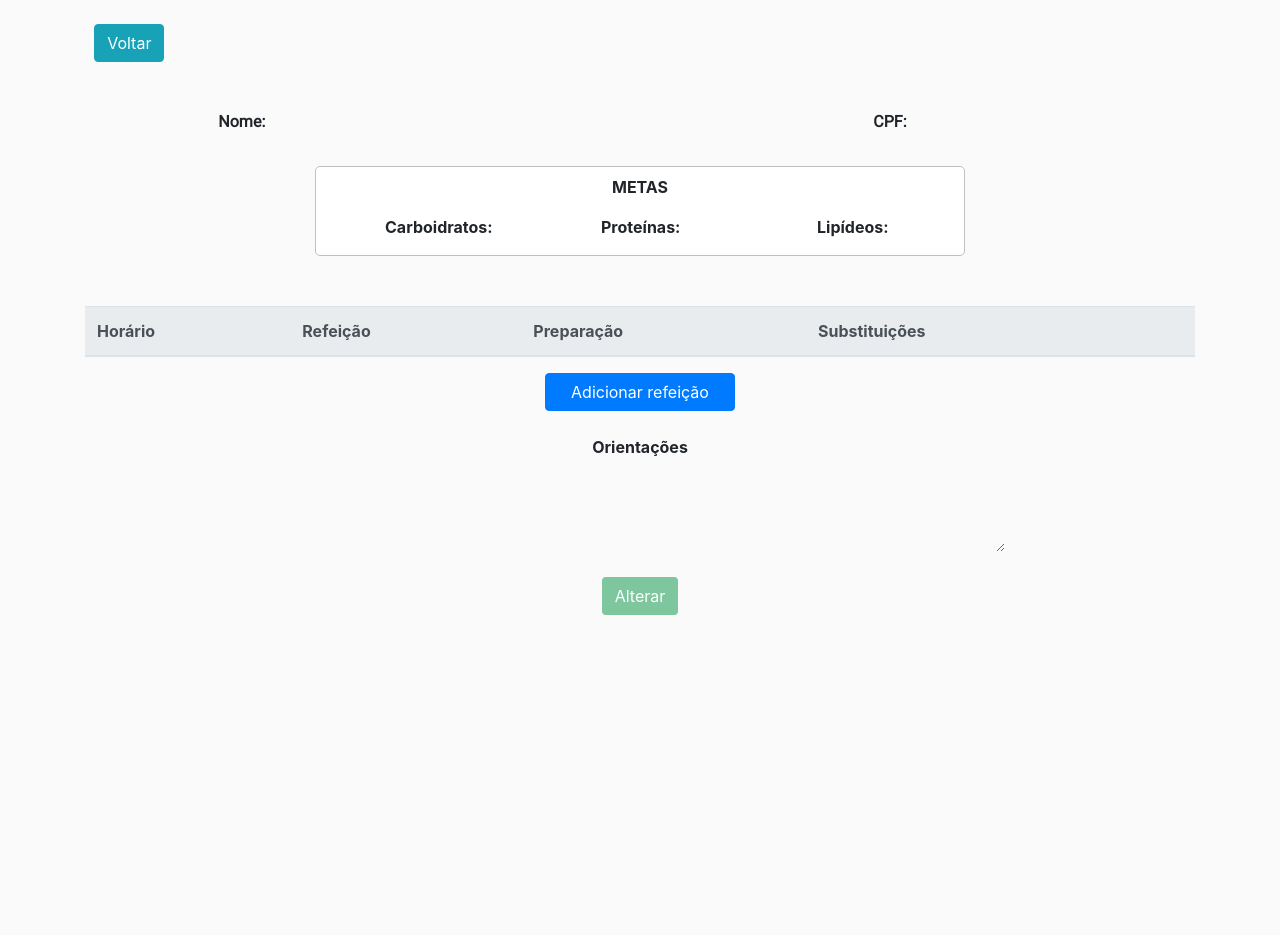
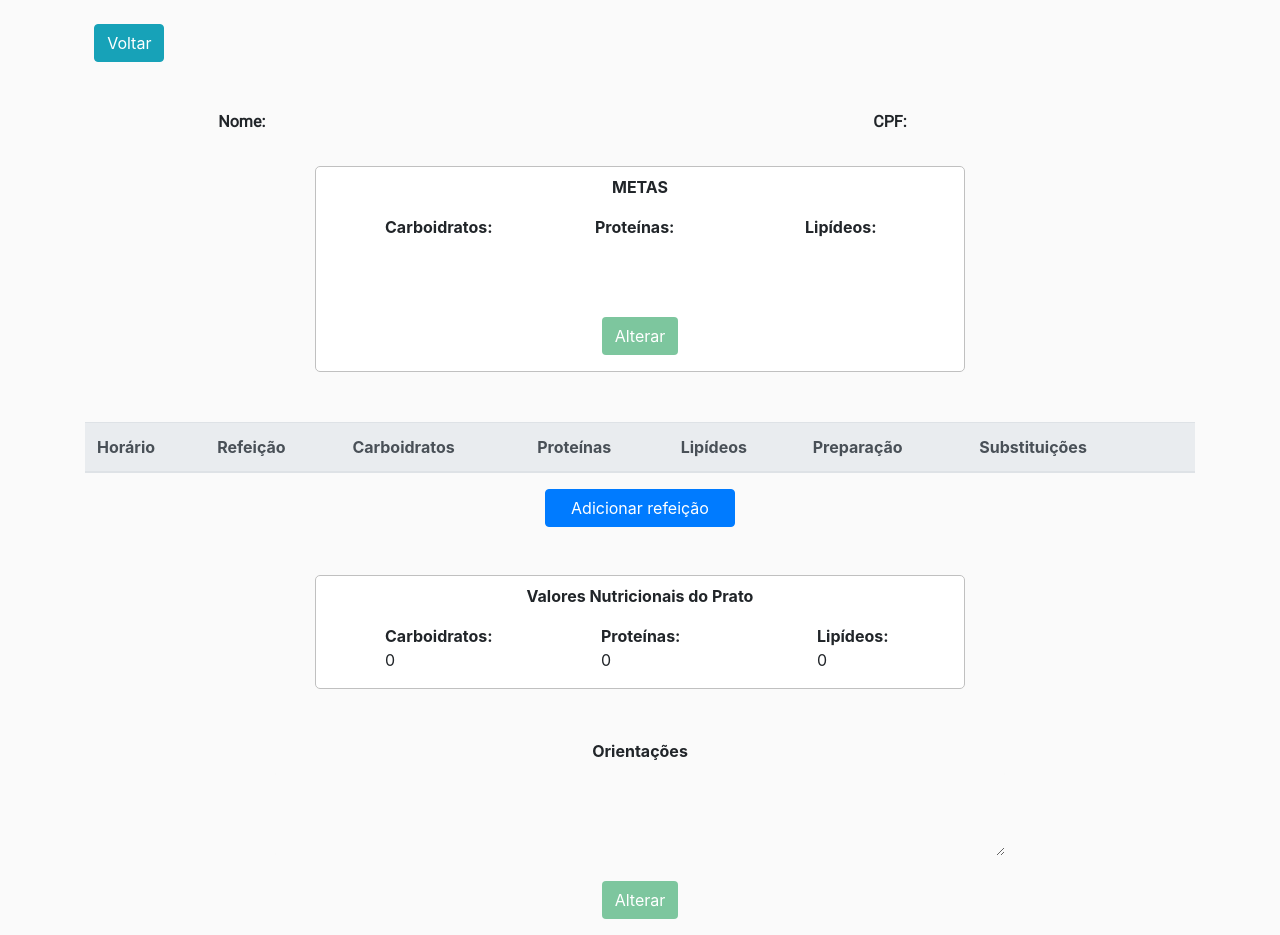
Before and after one commit to luis-modesto/AEPN, a PHP site: page /telaPlano.php in a window 1280 px wide. Before the commit the page ends 615 px from the top, so only its background shows below. Run offline with PHP 8.4, Linux system fonts and the light colour scheme; the visitor is signed in with stand-in values (Sample User, id 1); lists and menus that the app fills with data are empty; some libraries are stand-ins or nearby versions.

Commit message:
front valores nutricionais

```diff
--- a/Aplicacao/view/estiloPlano.css
+++ b/Aplicacao/view/estiloPlano.css
@@ -2,7 +2,7 @@ body{
 	background-color: rgb(250, 250, 250);
 }
 
-#metas{
+#metas, #valores{
 	background-color: white;
 	border-style: solid;
 	border-radius: 5px;
@@ -10,6 +10,10 @@ body{
 	border-color: #C0C0C0;
 	margin-bottom: 50px;
 	max-width: 650px;
+}
+
+#metas input{
+	background-color: white;
 }
 
 #infoPaciente{
--- a/Aplicacao/view/scriptPlano.js
+++ b/Aplicacao/view/scriptPlano.js
@@ -16,6 +16,18 @@ function editavel(){
 	document.getElementById("botaoSalvar").style.display = "inline";
 }
 
+function metaEditavel(){
+	document.getElementById("metaCarboidrato").disabled = false;
+	document.getElementById("metaCarboidrato").classList.remove("form-control-plaintext");
+	document.getElementById("metaProteina").disabled = false;
+	document.getElementById("metaProteina").classList.remove("form-control-plaintext");
+	document.getElementById("metaLipideo").disabled = false;
+	document.getElementById("metaLipideo").classList.remove("form-control-plaintext");
+	document.getElementById("botaoAlterar").style.display = "none";
+	document.getElementById("botaoSalvar").style.display = "inline";
+}
+
+
 function voltar(){
 	location.href = "telaDiagnostico.php";
 }
--- a/Aplicacao/view/telaPlano.php
+++ b/Aplicacao/view/telaPlano.php
@@ -8,6 +8,13 @@
 	$diagnostico = $_SESSION['consulta'];
 	if (isset($_POST["orientacao"])){
 		$diagnostico->orientacaoPlanoAlimentar = $_POST["orientacao"];
+		$user->atualizarDiagnostico($diagnostico, $diagnostico->paciente, $diagnostico->dataConsulta);
+		$_SESSION['consulta'] = $diagnostico;
+	}
+	if(isset($_POST['metaCarboidrato'])){
+		$diagnostico->metaCarboidrato = $_POST['metaCarboidrato'];
+		$diagnostico->metaProteina = $_POST['metaProteina'];
+		$diagnostico->metaLipideo = $_POST['metaLipideo'];
 		$user->atualizarDiagnostico($diagnostico, $diagnostico->paciente, $diagnostico->dataConsulta);
 		$_SESSION['consulta'] = $diagnostico;
 	}
@@ -49,17 +56,28 @@
 					<b> METAS </b>
 				</div>
 			</div>
+			<form action = "telaPlano.php" method = "post">
 			<div class="mt-3 row">
 				<div class="offset-1 col-3">
-					<p><b> Carboidratos: </b> ' . $diagnostico->metaCarboidrato . '</p>
+					<label for = "metaCarboidrato"> <p><b> Carboidratos: </b> </p> </label>
+					<input id = "metaCarboidrato" name = "metaCarboidrato" disabled type = "text" class = "form-control form-control-plaintext" value = "' . $diagnostico->metaCarboidrato . '">
 				</div>
-				<div class="offset-1 col-3">
-					<p><b> Proteínas: </b> ' . $diagnostico->metaProteina . '</p>
+				<div class="ml-5 col-3">
+					<label for = "metaProteina"> <p><b> Proteínas: </b> </p> </label>
+					<input id = "metaProteina" name = "metaProteina" disabled type = "text" class = "form-control form-control-plaintext" value = "' . $diagnostico->metaProteina . '">
 				</div>
-				<div class="offset-1 col-3">
-					<p><b> Lipídeos: </b> ' . $diagnostico->metaLipideo . '</p>
+				<div class="ml-5 col-3">
+					<label for = "metaLipideo"> <p><b> Lipídeos: </b> </p> </label>
+					<input id = "metaLipideo" name = "metaLipideo" disabled type = "text" class = "form-control form-control-plaintext" value = "' . $diagnostico->metaLipideo . '">
 				</div>
 			</div>
+    			<div class = "mt-3 row">
+					<div class = "text-center col-12">
+						<button type = "button" class = "mb-3 btn btn-alterar-ori" id = "botaoAlterar" onclick = "metaEditavel();"> Alterar </button>
+						<button type = "submit" class = "mb-3 btn btn-alterar-ori" id = "botaoSalvar"> Confirmar </button>
+					</div>
+				</div>
+			</form>
 		</div>
 		<div class = "mt-3 container">
 			<table class="table">
@@ -67,15 +85,31 @@
 			    <tr>
 			      <th>Horário</th>
 			      <th>Refeição</th>
+			      <th>Carboidratos</th>
+			      <th>Proteínas</th>
+			      <th>Lipídeos</th>
 			      <th>Preparação</th>
 			      <th>Substituições</th>
 			      <th></th>
 			    </tr>
 			  </thead>
 			  <tbody>';
+  	$totalCarbo = 0;
+  	$totalProt = 0;
+  	$totalLip = 0;
 	for ($i = 0; $i<count($diagnostico->planoAlimentar); $i++){
 		$span = count($diagnostico->planoAlimentar[$i]->pratos);
+		$carboRefeicao = 0;
+		$protRefeicao = 0;
+		$lipidRefeicao = 0;
 		for ($j = 0; $j<count($diagnostico->planoAlimentar[$i]->pratos); $j++){
+			$valores = $diagnostico->planoAlimentar[$i]->pratos[$j]->calcularValorNutricional();
+			$carboRefeicao += $valores['carboidrato'];
+			$protRefeicao += $valores['proteina'];
+			$lipidRefeicao += $valores['lipideos'];
+			$totalCarbo += $valores['carboidrato'];
+			$totalProt += $valores['proteina'];
+			$totalLip += $valores['lipideos'];
 			if (count($diagnostico->planoAlimentar[$i]->substituicoes[$j])>1){
 				$span++;
 			}
@@ -91,7 +125,22 @@
 		if ($span>1){
 			echo ' rowspan="' . $span . '"';
 		}
-		echo '>' . $diagnostico->planoAlimentar[$i]->nome . '</td>';
+		echo '>' . $diagnostico->planoAlimentar[$i]->nome . '</td></td>
+			      <td class = "border-table" style = "vertical-align: middle;" ';
+		if ($span>1){
+			echo ' rowspan="' . $span . '"';
+		}
+		echo '>' . $carboRefeicao . '</td>
+			      <td class = "border-table" style = "vertical-align: middle;" ';
+		if ($span>1){
+			echo ' rowspan="' . $span . '"';
+		}
+		echo '>' . $protRefeicao . '</td>
+			      <td class = "border-table" style = "vertical-align: middle;" ';
+		if ($span>1){
+			echo ' rowspan="' . $span . '"';
+		}
+		echo '>' . $lipidRefeicao . '</td>';
 		if (count($diagnostico->planoAlimentar[$i]->pratos)>0){
 			echo '	      <td style = "vertical-align: middle;" ';
 			if (count($diagnostico->planoAlimentar[$i]->substituicoes[0])>1){
@@ -166,6 +215,24 @@
 				<button onclick = "novaRefeicao();" class = "offset-5 col-2 btn btn-primary"> Adicionar refeição </button>
 			</div>
 			<br>
+		<div id="valores" class=" mt-4 container">
+			<div class="row">
+				<div class="text-center mt-2 col-12">
+					<b> Valores Nutricionais do Prato </b>
+				</div>
+			</div>
+			<div class="mt-3 row">
+				<div class="offset-1 col-3">
+					<p><b> Carboidratos: </b> <br>' . $totalCarbo . '</p>
+				</div>
+				<div class="offset-1 col-3">
+					<p><b> Proteínas: </b> <br> ' . $totalProt . '</p>
+				</div>
+				<div class="offset-1 col-3">
+					<p><b> Lipídeos: </b> <br>' . $totalLip . '</p>
+				</div>
+			</div>
+		</div>
 			<form action="telaPlano.php" method="post">
 				<div class="row">
 					<div class="col-2"></div>
```
Also changed, not shown: Aplicacao/view/telaPrato.php (+45 -1 lines).
